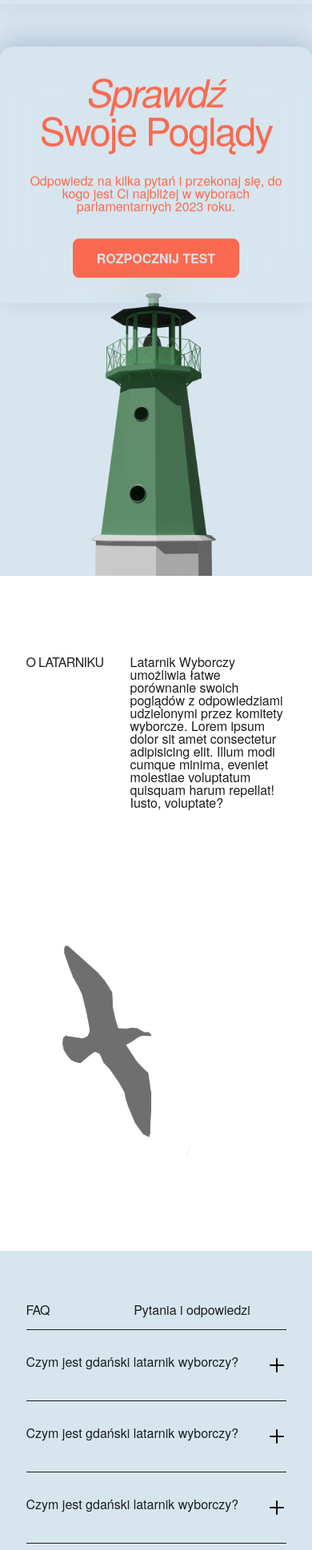
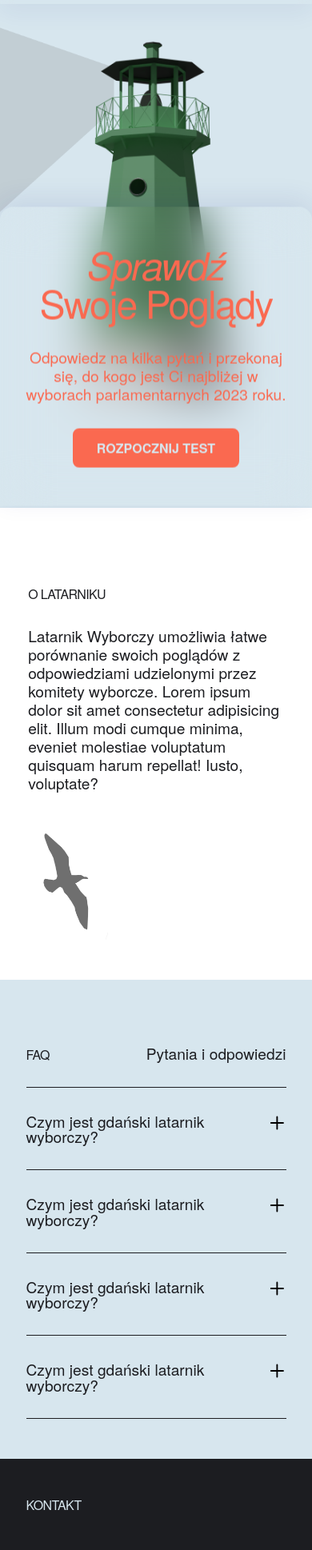
Before and after one commit to julnac/gdanski-latarnik-wyborczy, a React (Vite) app: page / in a window 390 px wide. Shown: the part 40-1978 px from the top of the page at 80% size. Built offline with nearby package versions, Linux system fonts and the light colour scheme; what chartjs-plugin-datalabels would draw is missing.

Commit message:
responsive web design - mobile

```diff
--- a/src/App.css
+++ b/src/App.css
@@ -63,10 +63,10 @@
     --nav-font-size: 1rem;
   }
 }
-@media screen and (max-width: 391px) {
+@media screen and (max-width: 413px) {
   :root {
     --h1-font-size: 3rem;
-    --h3-font-size: 1rem;
+    --h3-font-size: 1.2rem;
     --h2-font-size: 1rem;
     --nav-font-size: 1rem;
   }
@@ -253,6 +253,8 @@ button[disabled]{
 
 }  */
 /* For small devices */
-@media screen and (max-width: 350px) {
-
-}
+/* @media screen and (max-width: 413px) {
+  h3 {
+    font-weight: var(--font-bold);
+  }
+} */
--- a/src/components/Kontakt.tsx
+++ b/src/components/Kontakt.tsx
@@ -1,5 +1,5 @@
 import "../styles/kontakt.scss";
-import { Link } from "react-router-dom";
+// import { Link } from "react-router-dom";
 import mewa from "../assets/mewa1.png";
 
 
@@ -8,14 +8,17 @@ const Kontakt = () => {
         <section className="section kontakt" id="Kontakt">
             <div className="kontakt__info">
                 <h2>KONTAKT</h2>
-                <h1>Kontakt</h1>
-                <Link to="/Form"><button className="button">Rozpocznij test</button></Link>
+                <p>Gdańskie Forum Samorządowe</p>
+                <p>tel. xxx xxx xxx</p>
+                <p>e-mail: xxx@xxx</p>
+
+                {/* <Link to="/Form"><button className="button">Rozpocznij test</button></Link> */}
             </div>
             <img className="mewa" src={mewa} alt="mewa"/>
             <footer>
                 <p>Info</p>
                 <p>Info prawne</p>
-                <p>Sociale</p>
+                <a href="https://www.facebook.com/stronagfs?locale=pl_PL"><p>Facebook</p></a>
             </footer>
 
         </section>
--- a/src/components/Nav.tsx
+++ b/src/components/Nav.tsx
@@ -11,6 +11,9 @@ const Nav = () => {
         const element = document.getElementById(sectionId);
         if (element) {
           element.scrollIntoView({ behavior: 'smooth' });
+        }
+        if(menuOpen) {
+            setMenuOpen(!menuOpen)
         }
     };
 
--- a/src/styles/faq.scss
+++ b/src/styles/faq.scss
@@ -42,10 +42,16 @@
         }
     }
 }
-@media screen and (max-width: 391px) {
+@media screen and (max-width: 413px) {
     .faq{
+        height: auto;
+        .faq__title{
+            justify-content: space-between;
+            padding: 2rem 0;
+        }
         .faq__questions{
             grid-column: 2/12;
+            margin-bottom: 0;
         }
     }
 }
--- a/src/styles/form.scss
+++ b/src/styles/form.scss
@@ -132,3 +132,30 @@
         }
     }
 }
+ /* For small devices */
+ @media screen and (max-width: 413px) {
+    .ankieta{
+        .ankieta__karuzela{
+            .slajd{
+                .noglowek{
+                    flex-direction: column;
+                    gap: 1rem;
+                    margin-bottom: 2rem;
+                    .tytul{
+                        h3{
+                            font-weight: var(--font-bold);
+                        }
+                    }
+                }
+                .slajd__stwierdzenie{
+                    text-align: center;
+                    margin: 2rem auto;
+                    width: auto;
+                }
+                .slajd__odpowiedzi{
+                    flex-direction: column;
+                }
+            }
+        }
+    }
+ }
--- a/src/styles/hero.scss
+++ b/src/styles/hero.scss
@@ -16,6 +16,7 @@
         h3{
             margin: 2rem 0;
             color: var(--akcent);
+            line-height: 1.2;
         }
         // .hero_button{
         //     color: var(--akcent);
@@ -50,9 +51,9 @@
 @media screen and (max-width: 992px) {
     .hero{
         height: 90vh;
-        .hero__image{
-            // transform: scale(1.9);
-        }
+        // .hero__image{
+        //     // transform: scale(1.9);
+        // }
         .light{
             height: 90vh;
         }
@@ -62,57 +63,51 @@
   /* For medium devices */
   @media screen and (max-width: 768px) {
     .hero{
-        .hero__image{
-            // transform: scale(1.6);
-        }
+        // .hero__image{
+        //     // transform: scale(1.6);
+        // }
         .light{
             display: none;
         }
     }
   }
 
-@media screen and (max-width: 576px) {
+// @media screen and (max-width: 576px) {
+//     .hero{
+//         // .hero__image{
+//         //     // transform: scale(2) translateY(10%);
+//         // }
+//     }
+// }
+  /* For small devices */
+  @media screen and (max-width: 413px) {
     .hero{
-        .hero__image{
-            // transform: scale(2) translateY(10%);
-        }
-        .light{
-            display: none;
-        }
-    }
-}
-  /* For small devices */
-  @media screen and (max-width: 391px) {
-    .hero{
-        align-items: end;
+        align-items: baseline;
+        height: 80vh;
         .hero__info{
+            position: absolute;
+            right: 0;
+            left: 0;
+            bottom: -35px;
             border-radius: 1rem 1rem 0 0;
             grid-column: 1/13;
-            padding: 2rem;
-            transform: translateY(15%);
-            z-index: 10;
+            padding: 3rem 2rem;
+            z-index: 3;
             text-align: center;
             backdrop-filter: blur( 30px );
-            box-shadow: 0 -8px 32px 0 rgba( 31, 38, 135, 0.2 );
-            // h1,h3 {
-            //     color: var(--text-color-dark);
-            // }
+            box-shadow: 0 -8px 32px 0 rgba( 31, 38, 135, 0.1 );
             .button__secondary{
                 background-color: var(--akcent);
                 color: var(--text-color-light);
             }
         }
         .hero__image{
-            grid-column: 2/12;
-            // position: absolute;
-            // bottom: 0;
-            // left: 0;
-            // right: 0;
-            // transform: scale(3) translateY(-5%);
-            // overflow: hidden;
+            grid-column: 1/13;
         }
         .light{
-            display: none;
+            display: block;
+            height: 80vh;
+            transform: scale(0.5) translate(-300px, -250px);
         }
     }
   }
--- a/src/styles/kontakt.scss
+++ b/src/styles/kontakt.scss
@@ -3,10 +3,12 @@
     padding-bottom: 0;
     h1, h2, h3, p{
         color: var(--text-color-light);
-
     }
-    h1{
-        margin: 1rem 0;
+    p{
+        margin: .7rem 0;
+    }
+    h2{
+        margin-bottom: 3rem;
     }
     .kontakt__info{
         grid-column: 2/12;
@@ -24,5 +26,20 @@
         align-items: center;
         gap: 2rem;
         padding: 1rem 0;
+        p{
+            margin: 0;
+        }
     }
 }
+
+@media screen and (max-width: 413px) {
+    .kontakt{
+        .mewa{
+            width: 150px;
+            right: 1.5rem;
+        }
+        footer{
+            margin-top: 3rem;
+        }
+    }
+}
--- a/src/styles/nav.scss
+++ b/src/styles/nav.scss
@@ -76,11 +76,10 @@ nav{
                     text-transform: uppercase;
                 }
             }
-
         }
     }
 }
-@media screen and (max-width: 391px) {
+@media screen and (max-width: 413px) {
     nav{
         .logo{
             a{
--- a/src/styles/onas.scss
+++ b/src/styles/onas.scss
@@ -10,6 +10,9 @@
     }
     .onas__info{
         grid-column: 6/12;
+        h3{
+            line-height: 1.2;
+        }
     }
     .mewa{
         width: 200px;
@@ -23,3 +26,25 @@
         padding-top: 100px;
     }
 }
+  /* For small devices */
+  @media screen and (max-width: 413px) {
+    .onas{
+        align-content: start;
+        gap: 2rem;
+        height: auto;
+        .onas__tytul{
+            grid-column: 2/12;
+        }
+        .onas__info{
+            grid-column: 2/12;
+        }
+        .mewa{
+            position: relative;
+            grid-column: 2/12;
+            top: 0;
+            left: 0;
+            width: 100px;
+        }
+    }
+
+  }
--- a/src/styles/resultChart.scss
+++ b/src/styles/resultChart.scss
@@ -1,3 +1,4 @@
 .bar{
     // background-color: red;
+    // width: 100%;
 }
--- a/src/styles/resultModal.scss
+++ b/src/styles/resultModal.scss
@@ -33,3 +33,10 @@
     transform: rotate(45deg);
   }
 }
+ /* For small devices */
+ @media screen and (max-width: 413px) {
+    .modal{
+      width: 300px;
+      flex-direction: column;
+    }
+ }
--- a/src/styles/wynik.scss
+++ b/src/styles/wynik.scss
@@ -59,3 +59,18 @@
     }
 
 }
+ /* For small devices */
+ @media screen and (max-width: 413px) {
+    .wynik{
+        .content{
+            grid-column: 2/12;
+            height: 100vh;
+            padding-top: 20vh;
+            .header{
+                h3{
+                    font-weight: var(--font-bold);
+                }
+            }
+        }
+    }
+ }
```
Also changed, not shown: 22 other files (tests, documents, lock files or other folders).
